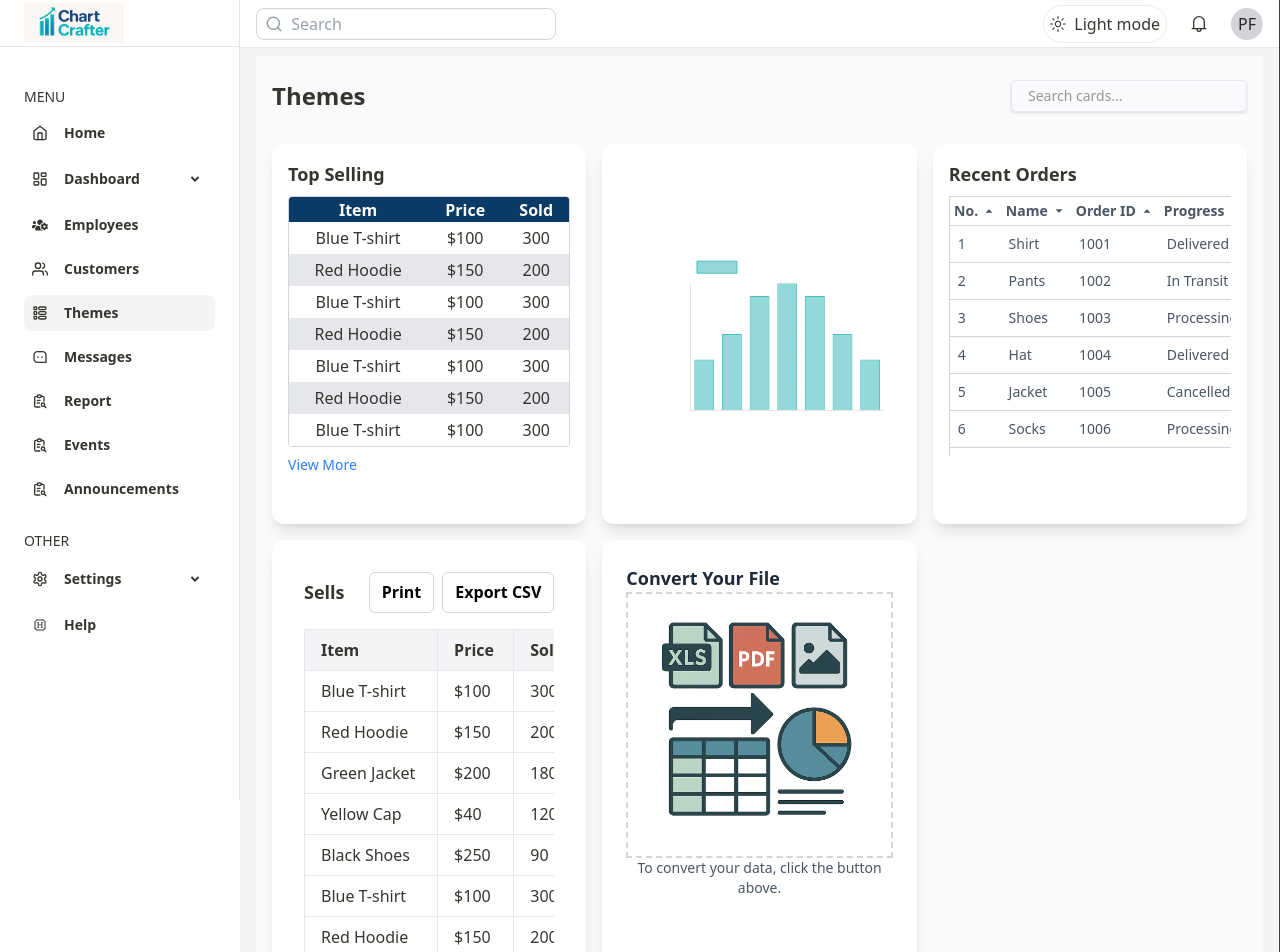
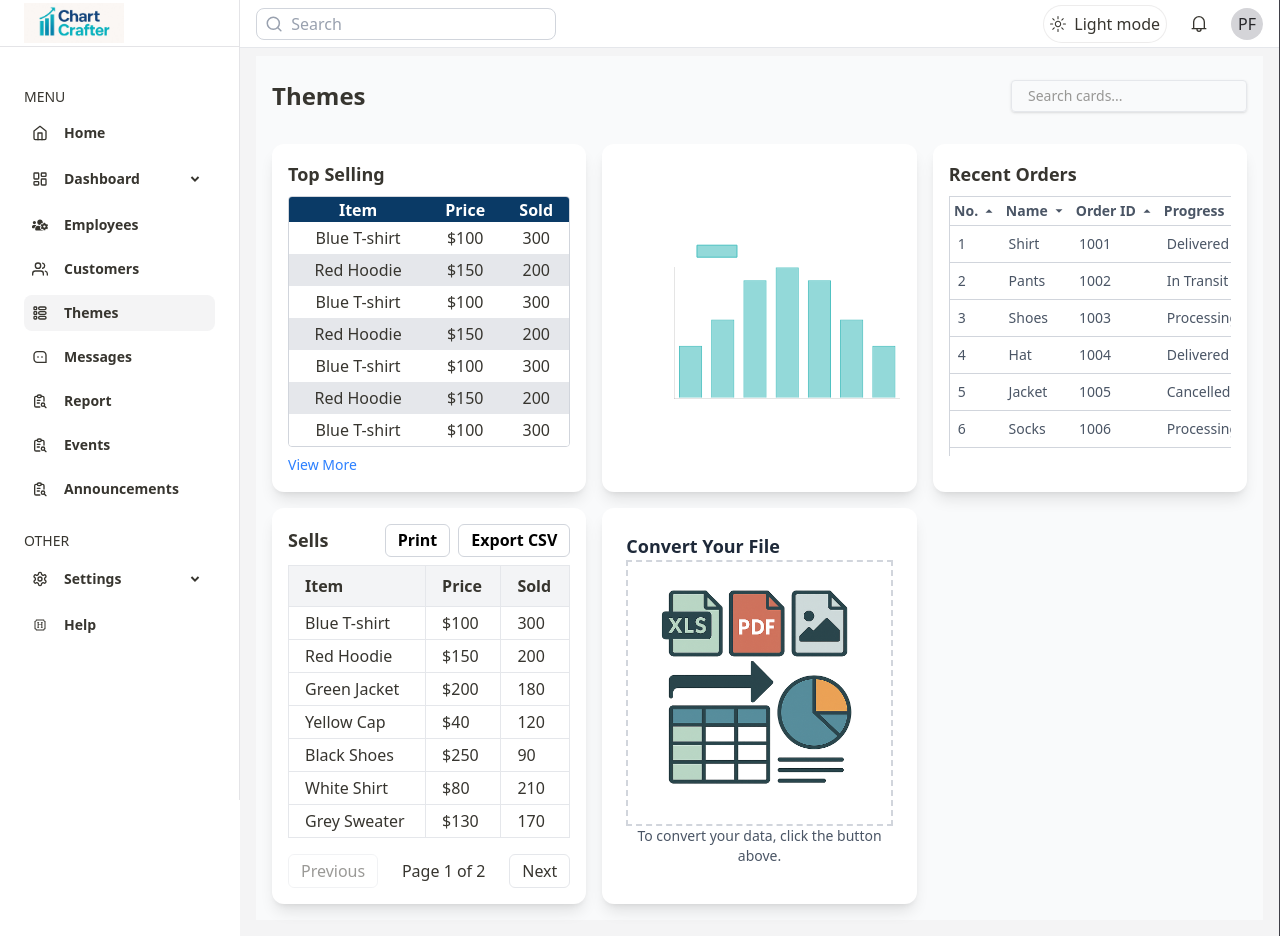
Before and after one commit to jubayer8221/chart-craft, a Next.js app: page /themes in a window 1280 px wide. Shown: the top 952 px of the page. Built offline with nearby package versions, Linux system fonts and the light colour scheme.

Commit message:
chart theme

```diff
--- a/src/app/messages/page.tsx
+++ b/src/app/messages/page.tsx
@@ -33,7 +33,7 @@ function ChatPageContent() {
           messages={messages}
         />
       </div>
-      <div className="fixed top-[6%] left-[11%] w-[100%] h-[106%] z-10 flex flex-col">
+      <div className="fixed top-[6%] left-[11%] w-[100%] h-[80%] z-10 flex flex-col">
         {selectedUser ? (
           <ChatWindow selectedUser={selectedUser} currentUser={currentUser} />
         ) : (
--- a/src/components/Cards/SellsTable.tsx
+++ b/src/components/Cards/SellsTable.tsx
@@ -9,17 +9,22 @@ const SellsTable = () => {
     { name: "Green Jacket", price: "$200", sold: 180 },
     { name: "Yellow Cap", price: "$40", sold: 120 },
     { name: "Black Shoes", price: "$250", sold: 90 },
-    { name: "Blue T-shirt", price: "$100", sold: 300 },
-    { name: "Red Hoodie", price: "$150", sold: 200 },
+    { name: "White Shirt", price: "$80", sold: 210 },
+    { name: "Grey Sweater", price: "$130", sold: 170 },
+    { name: "Blue Cap", price: "$40", sold: 120 },
+    { name: "White Shoes", price: "$250", sold: 90 },
+    { name: "Dark-Blue Shirt", price: "$80", sold: 210 },
+    { name: "Nice Sweater", price: "$130", sold: 170 },
   ]);
 
   const [selectedRowIndex, setSelectedRowIndex] = useState<number | null>(null);
-  const [searchTerm] = useState("");
-  // const [searchTerm, setSearchTerm] = useState("");
+  const [currentPage, setCurrentPage] = useState(1);
+  const rowsPerPage = 7;
 
-  const filteredItems = items.filter((item) =>
-    item.name.toLowerCase().includes(searchTerm.toLowerCase())
-  );
+  const totalPages = Math.ceil(items.length / rowsPerPage);
+  const startIndex = (currentPage - 1) * rowsPerPage;
+  const endIndex = startIndex + rowsPerPage;
+  const paginatedItems = items.slice(startIndex, endIndex);
 
   const handleRowClick = (index: number) => {
     setSelectedRowIndex(index === selectedRowIndex ? null : index);
@@ -29,8 +34,8 @@ const SellsTable = () => {
     const printWindow = window.open("", "_blank");
     const selectedItem =
       selectedRowIndex !== null
-        ? [filteredItems[selectedRowIndex]]
-        : filteredItems;
+        ? [paginatedItems[selectedRowIndex]]
+        : paginatedItems;
 
     const tableHTML = `
       <html>
@@ -71,8 +76,8 @@ const SellsTable = () => {
     const rows = [["Item", "Price", "Sold"]];
     const data =
       selectedRowIndex !== null
-        ? [filteredItems[selectedRowIndex]]
-        : filteredItems;
+        ? [paginatedItems[selectedRowIndex]]
+        : paginatedItems;
 
     data.forEach((item) => {
       rows.push([item.name, item.price, item.sold.toString()]);
@@ -83,34 +88,37 @@ const SellsTable = () => {
     saveAs(blob, "top_selling.csv");
   };
 
+  const handlePrev = () => {
+    setSelectedRowIndex(null);
+    setCurrentPage((prev) => Math.max(prev - 1, 1));
+  };
+
+  const handleNext = () => {
+    setSelectedRowIndex(null);
+    setCurrentPage((prev) => Math.min(prev + 1, totalPages));
+  };
+
   return (
-    <div className="p-4 w-full max-w-full md:max-w-2xl mx-auto">
-      <div className="flex flex-col sm:flex-row sm:justify-between sm:items-center gap-4 mb-4">
+    <div className="w-full max-w-full md:max-w-2xl mx-auto">
+      <div className="flex flex-col sm:flex-row sm:justify-between sm:items-center gap-4 mb-2">
         <h1 className="text-lg font-semibold dark:text-white">Sells</h1>
         <div className="flex gap-2">
           <button
             onClick={handlePrint}
-            className="sm:text-[12px] md:text-[12px] xl:text-[16px] border border-gray-300 dark:border-gray-600 hover:bg-[#0A3A66] text-black dark:text-white hover:text-white px-3 py-2 rounded-md text-sm font-semibold"
+            className="sm:text-[12px] md:text-[12px] xl:text-[16px] border border-gray-300 dark:border-gray-600 hover:bg-[#0A3A66] text-black dark:text-white hover:text-white px-3 py-1 rounded-md text-sm font-semibold"
           >
-            Print {selectedRowIndex !== null ? "" : ""}
+            Print
           </button>
           <button
             onClick={exportCSV}
             className="border border-gray-300 sm:text-[12px] md:text-[12px] xl:text-[16px] dark:border-gray-600 dark:text-white hover:bg-[#0A3A66] text-black hover:text-white px-3 py-1 rounded-md text-sm font-semibold"
           >
-            Export {selectedRowIndex !== null ? "" : ""} CSV
+            Export CSV
           </button>
         </div>
       </div>
 
-      {/* <input
-        type="text"
-        placeholder="Search by item name..."
-        value={searchTerm}
-        onChange={(e) => setSearchTerm(e.target.value)}
-        className="mb-4 px-4 py-2 border border-gray-300 rounded-md w-full sm:w-1/2"
-      /> */}
-      <div className="overflow-x-auto max-h-[360px] ">
+      <div className="overflow-x-auto max-h-[360px]">
         <table className="w-full min-w-[280px] border border-gray-300 dark:rounded-md">
           <thead>
             <tr className="bg-gray-100 dark:bg-[#0A3A66] text-left">
@@ -120,21 +128,21 @@ const SellsTable = () => {
             </tr>
           </thead>
           <tbody>
-            {filteredItems.map((item, index) => (
+            {paginatedItems.map((item, index) => (
               <tr
                 key={index}
-                className={`cursor-pointer hover:bg-gray-600 ${
+                className={`cursor-pointer hover:bg-gray-300 ${
                   index === selectedRowIndex ? "bg-blue-200" : ""
                 }`}
                 onClick={() => handleRowClick(index)}
               >
-                <td className="px-4 py-2 border dark:border-gray-600">
+                <td className="px-4 py-1 border dark:border-gray-600">
                   {item.name}
                 </td>
-                <td className="px-4 py-2 border dark:border-gray-600">
+                <td className="px-4 py-1 border dark:border-gray-600">
                   {item.price}
                 </td>
-                <td className="px-4 py-2 border dark:border-gray-600">
+                <td className="px-4 py-1 border dark:border-gray-600">
                   {item.sold}
                 </td>
               </tr>
@@ -142,6 +150,27 @@ const SellsTable = () => {
           </tbody>
         </table>
       </div>
+
+      {/* Pagination Controls */}
+      <div className="flex justify-between items-center mt-4">
+        <button
+          onClick={handlePrev}
+          disabled={currentPage === 1}
+          className="px-3 py-1 border rounded-md dark:text-white disabled:opacity-50 hover:bg-[#0A3A66] hover:text-white"
+        >
+          Previous
+        </button>
+        <span className="dark:text-white">
+          Page {currentPage} of {totalPages}
+        </span>
+        <button
+          onClick={handleNext}
+          disabled={currentPage === totalPages}
+          className="px-3 py-1 border rounded-md dark:text-white disabled:opacity-50 hover:bg-[#0A3A66] hover:text-white"
+        >
+          Next
+        </button>
+      </div>
     </div>
   );
 };
--- a/src/components/Cards/StockReportCard.tsx
+++ b/src/components/Cards/StockReportCard.tsx
@@ -23,7 +23,9 @@ interface StockReportCardProps {
   isDarkMode?: boolean; // Prop to toggle dark mode
 }
 
-const StockReportCard: React.FC<StockReportCardProps> = ({ isDarkMode = false }) => {
+const StockReportCard: React.FC<StockReportCardProps> = ({
+  isDarkMode = false,
+}) => {
   // Define theme-based colors for light and dark modes
   const chartColors = {
     backgroundColor: "rgba(75, 192, 192, 0.6)", // Teal for bars
@@ -117,14 +119,12 @@ const StockReportCard: React.FC<StockReportCardProps> = ({ isDarkMode = false })
         },
       },
     },
-    backgroundColor: chartColors.background, // Chart canvas background
+    backgroundColor: chartColors.background,
   };
 
   return (
     <div
-      className={`p-4 ${
-        isDarkMode ?"text-gray-900" : "text-white"
-      }`}
+      className={` text-black ${isDarkMode ? "text-gray-900" : "text-white"}`}
     >
       <h1 className="text-lg font-semibold pb-2">Chart Theme</h1>
       <div className="h-[280px]">
```
